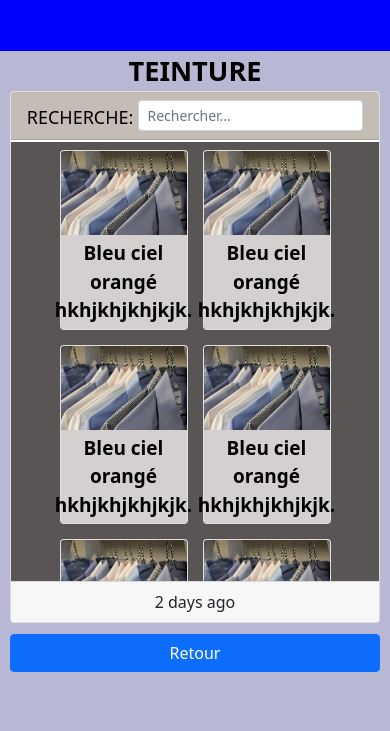
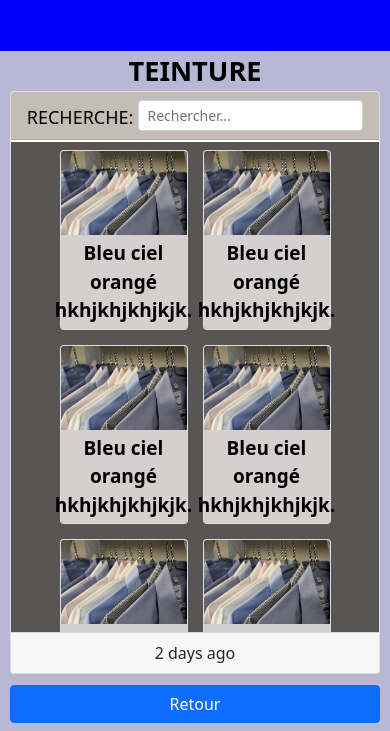
Before and after one commit to YodaNicolas/pressingapp, a plain HTML site: page teinte.html in a window 390 px wide. Shown: the top 731 px of the page. Drawn offline with nearby package versions, Linux system fonts and the light colour scheme.

Commit message:
page TEINTE correction4 TAILLE commit

```diff
--- a/Styles/Css/style.css
+++ b/Styles/Css/style.css
@@ -244,7 +244,7 @@
 .cardPrincTeinte {
     padding-top: 8px;
     background-color: rgb(90, 85, 85);
-    height: 63vh;
+    height: 55vh;
     flex-wrap: wrap;
     gap: 15px;
 }
@@ -254,4 +254,12 @@
     .CorpsContent {
         height: 52vh;
     }
+
+    .cardPrincTeinte {
+        padding-top: 8px;
+        background-color: rgb(90, 85, 85);
+        height: 58vh;
+        flex-wrap: wrap;
+        gap: 15px;
+    }
 }
```
